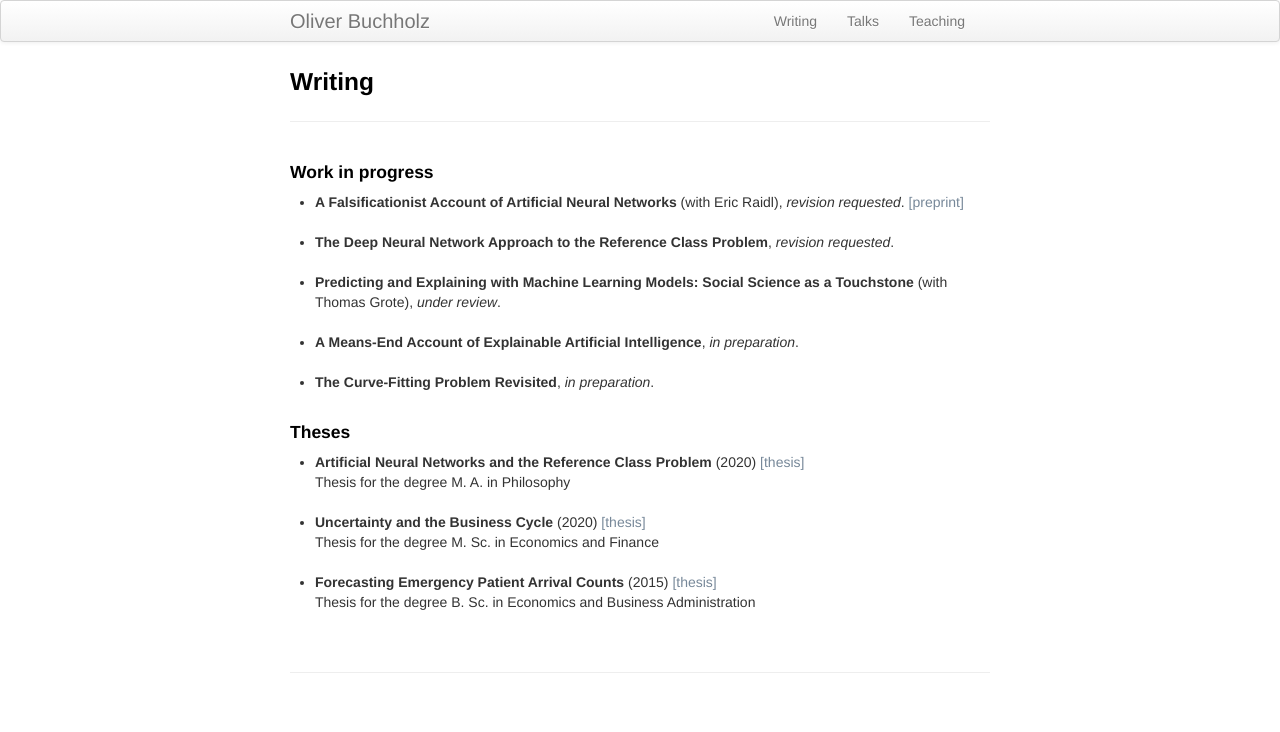
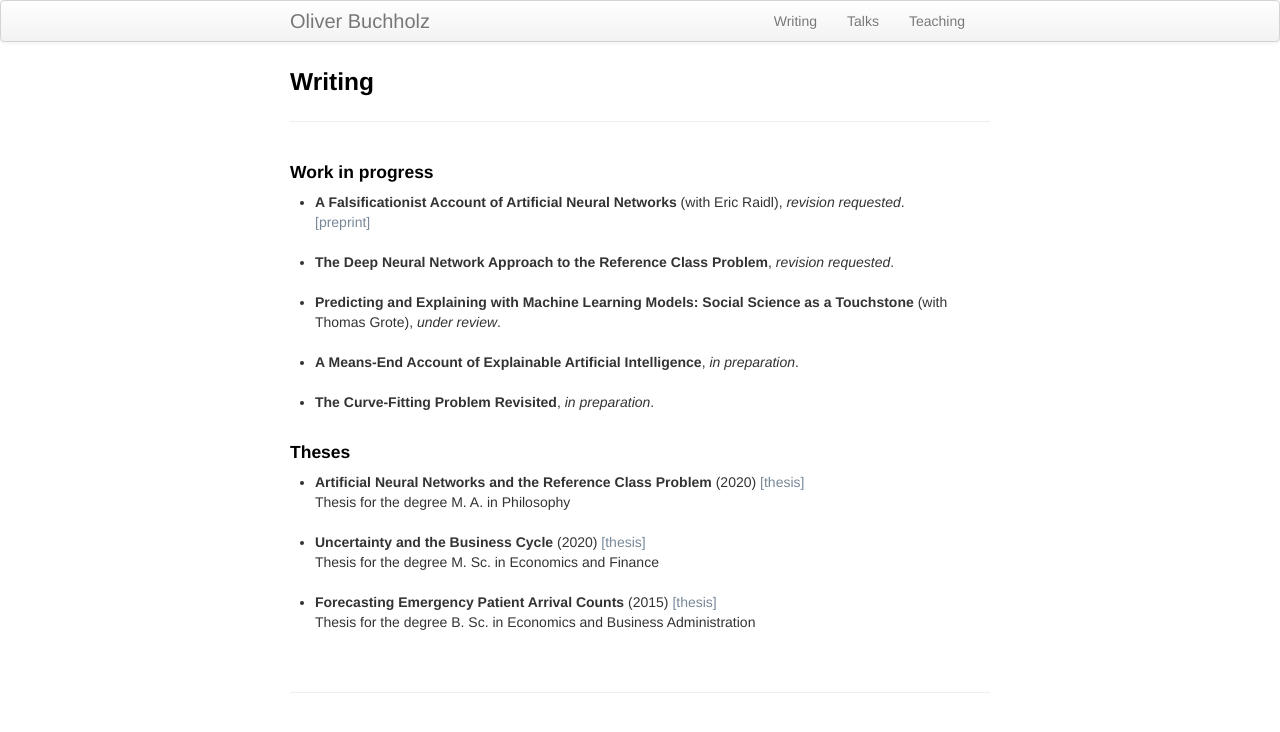
Before and after one commit to oliverbuchholz/oliverbuchholz.github.io, a Jekyll site: the page built from pages/writing.md, in a window 1280 px wide. Shown: the top 732 px of the page. Built offline with Jekyll 4.4.1, drawn with Linux system fonts in a browser that asks for light colours.

```diff
--- a/pages/writing.md
+++ b/pages/writing.md
@@ -7,7 +7,7 @@ description: Oliver Buchholz | Writing
 <h4>Work in progress</h4>
 
 <ul>
-<li><b>A Falsificationist Account of Artificial Neural Networks</b> (with Eric Raidl), <i>revision requested</i>. <a href= "https://arxiv.org/abs/2205.01421" target= "_blank">[preprint]</a><br><br>
+<li><b>A Falsificationist Account of Artificial Neural Networks</b> (with Eric Raidl), <i>revision requested</i>.<br><a href= "https://arxiv.org/abs/2205.01421" target= "_blank">[preprint]</a><br><br>
 </li>
 
 <li><b>The Deep Neural Network Approach to the Reference Class Problem</b>, <i>revision requested</i>.<br><br>
```
